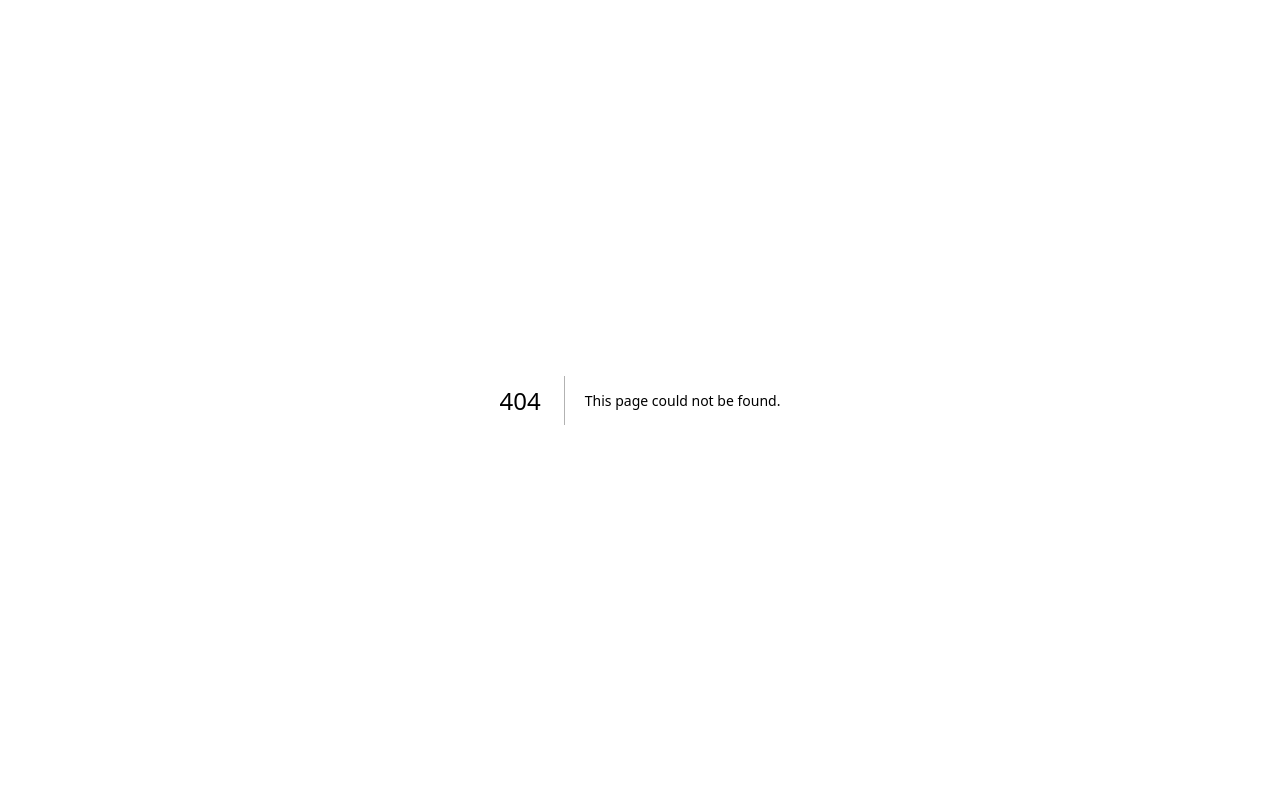
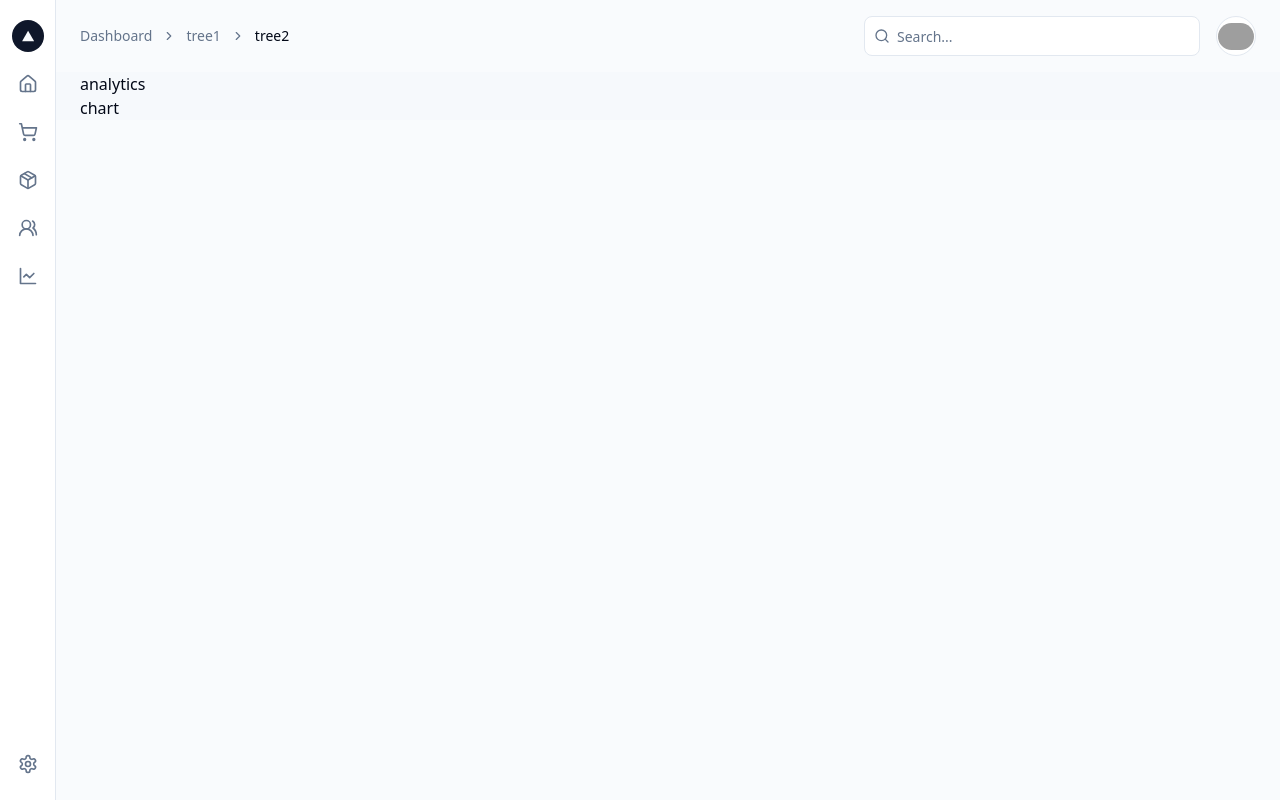
Before and after one commit to D50000/MiniKit-dashboard, a Next.js app: page /analytics in a window 1280 px wide. Before the commit this address had no page. Built offline with nearby package versions, Linux system fonts and the light colour scheme; no server answers; grey boxes are pictures that could not be loaded.

Commit message:
Set Dashboard landing page

```diff
--- /dev/null
+++ b/app/(dashboard)/analytics/page.tsx
@@ -0,0 +1,7 @@
+export default function Page() {
+  return (
+    <div>
+       analytics<div>chart</div>
+    </div>
+  );
+}
--- a/app/(dashboard)/layout.tsx
+++ b/app/(dashboard)/layout.tsx
@@ -48,7 +48,7 @@ function DesktopNav() {
           className="group flex h-9 w-9 shrink-0 items-center justify-center gap-2 rounded-full bg-primary text-lg font-semibold text-primary-foreground md:h-8 md:w-8 md:text-base"
         >
           <VercelLogo className="h-3 w-3 transition-all group-hover:scale-110" />
-          <span className="sr-only">Acme Inc</span>
+          <span className="sr-only">ABC Inc</span>
         </Link>
 
         <NavItem href="#" label="Dashboard">
@@ -107,23 +107,23 @@ function MobileNav() {
             <Package2 className="h-5 w-5 transition-all group-hover:scale-110" />
             <span className="sr-only">Vercel</span>
           </Link>
-          <Link href="#" className="flex items-center gap-4 px-2.5 text-muted-foreground hover:text-foreground">
+          <Link href="/analytics" className="flex items-center gap-4 px-2.5 text-muted-foreground hover:text-foreground">
             <Home className="h-5 w-5" />
             Dashboard
           </Link>
-          <Link href="#" className="flex items-center gap-4 px-2.5 text-muted-foreground hover:text-foreground">
+          <Link href="/pageA" className="flex items-center gap-4 px-2.5 text-muted-foreground hover:text-foreground">
             <ShoppingCart className="h-5 w-5" />
             PageA
           </Link>
-          <Link href="#" className="flex items-center gap-4 px-2.5 text-foreground">
+          <Link href="/pageB" className="flex items-center gap-4 px-2.5 text-foreground">
             <Package className="h-5 w-5" />
             PageB
           </Link>
-          <Link href="#" className="flex items-center gap-4 px-2.5 text-muted-foreground hover:text-foreground">
+          <Link href="/pageC" className="flex items-center gap-4 px-2.5 text-muted-foreground hover:text-foreground">
             <Users2 className="h-5 w-5" />
             PageC
           </Link>
-          <Link href="#" className="flex items-center gap-4 px-2.5 text-muted-foreground hover:text-foreground">
+          <Link href="/" className="flex items-center gap-4 px-2.5 text-muted-foreground hover:text-foreground">
             <LineChart className="h-5 w-5" />
             Settings
           </Link>
@@ -145,12 +145,12 @@ function DashboardBreadcrumb() {
         <BreadcrumbSeparator />
         <BreadcrumbItem>
           <BreadcrumbLink asChild>
-            <Link href="#">Products</Link>
+            <Link href="#">tree1</Link>
           </BreadcrumbLink>
         </BreadcrumbItem>
         <BreadcrumbSeparator />
         <BreadcrumbItem>
-          <BreadcrumbPage>All Products</BreadcrumbPage>
+          <BreadcrumbPage>tree2</BreadcrumbPage>
         </BreadcrumbItem>
       </BreadcrumbList>
     </Breadcrumb>
```
